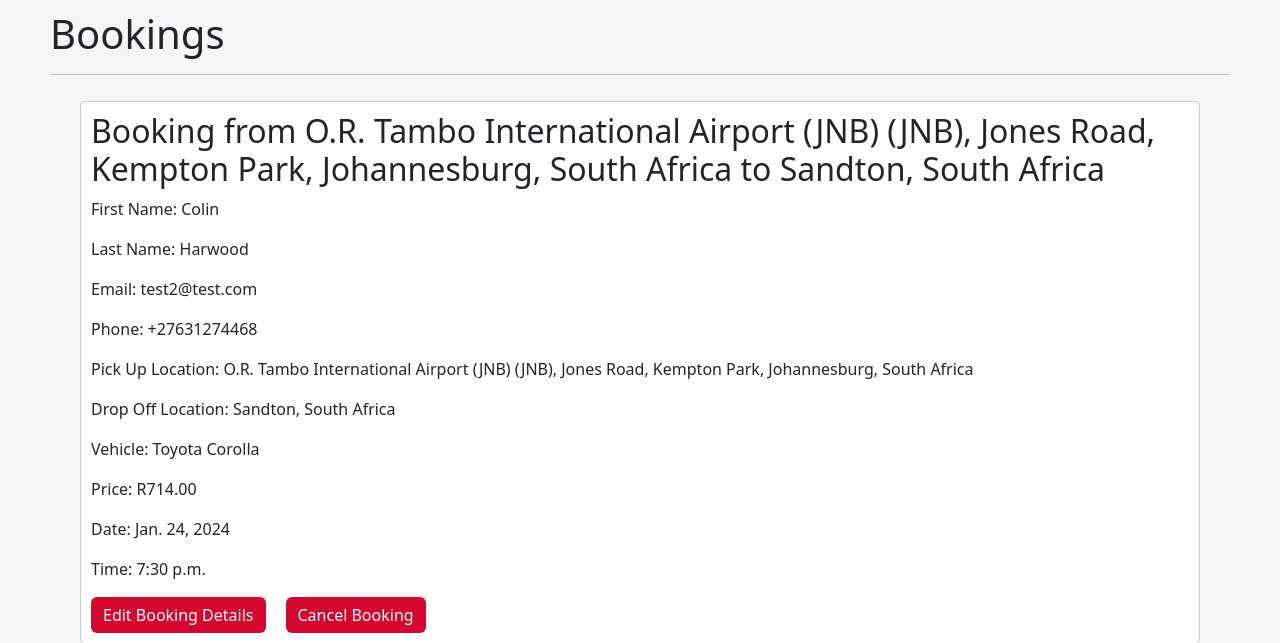
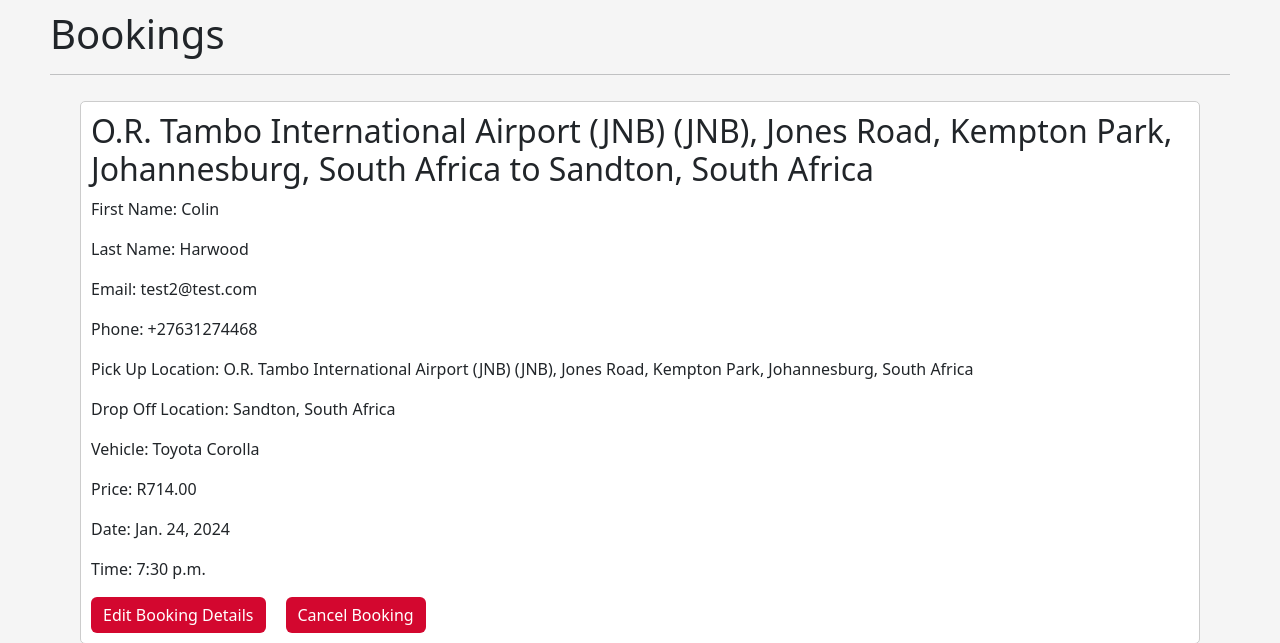
Before and after one commit to Colin-Harwood/Full-Stack-Car-Rental-Website, a Django app: page /booking/37/ in a window 1280 px wide; the page is wider, and only the part inside the window is pictured. Shown: the part 58-701 px from the top of that part. Run offline with Django 4.2, Linux system fonts and the light colour scheme; data comes from the database, SQL or seed files in the repository; some libraries are stand-ins or nearby versions.

Commit message:
Removed the update list and changed the headings slightly in the viewing of bookings page

```diff
--- a/mysite/main/templates/bookingDetails.html
+++ b/mysite/main/templates/bookingDetails.html
@@ -69,18 +69,14 @@
       <h1>Bookings</h1>
       <hr />
       {% if messages %}
-  <ul class="messages">
-    {% for message in messages %}
-      <li{% if message.tags %} class="{{ message.tags }}"{% endif %}>{{ message }}</li>
-    {% endfor %}
-  </ul>
+
 {% endif %}
       <div class="container">
         {% for booking in bookings %}
         <div class="row">
 
           <div class="col">
-            <h2>Booking from {{ booking.pickUp }} to {{ booking.dropOff }}</h2>
+            <h2>{{ booking.pickUp }} to {{ booking.dropOff }}</h2>
             <p>First Name: {{ booking.firstName }}</p>
             <p>Last Name: {{ booking.lastName }}</p>
             <p>Email: {{ booking.email }}</p>
```
